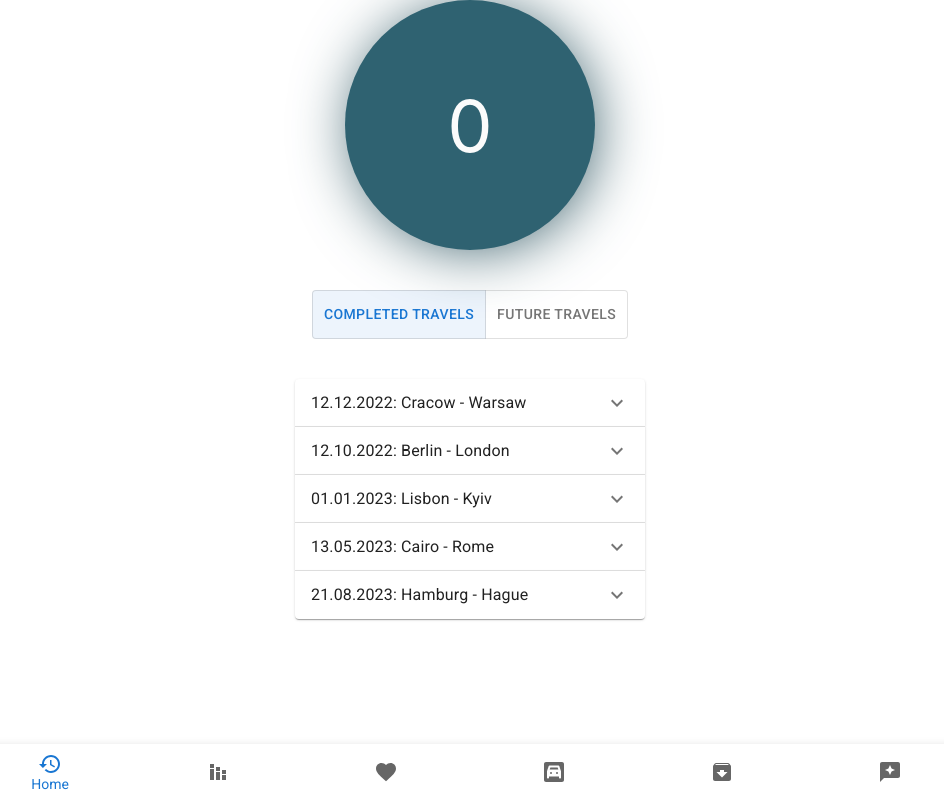
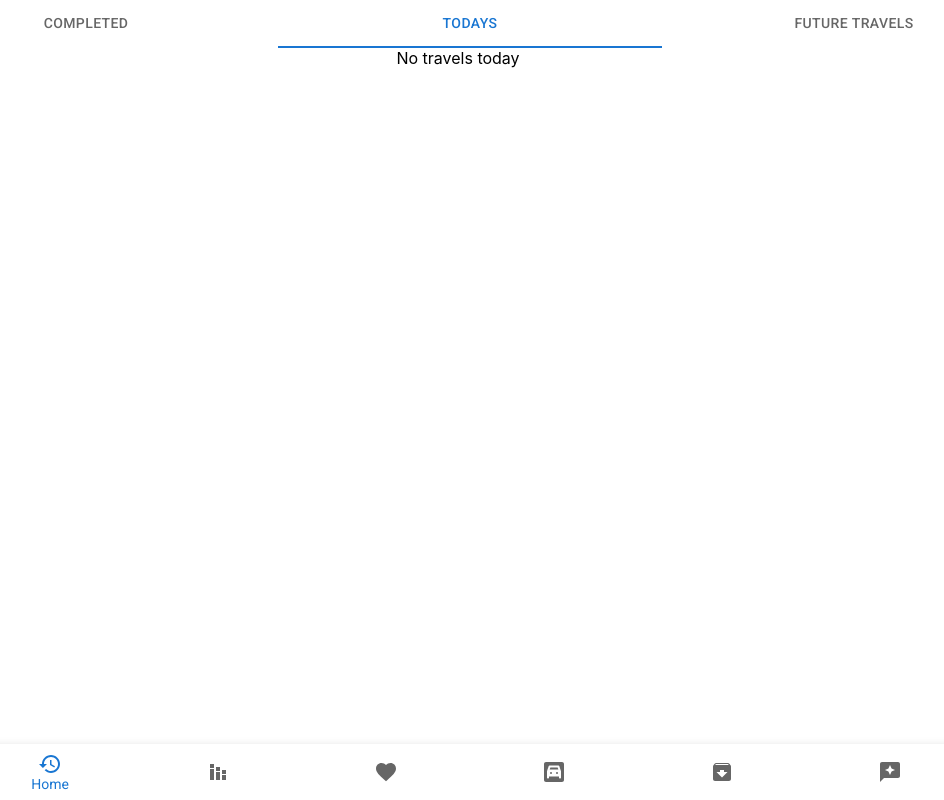
Before and after one commit to polszewsky/no-such-app, a React (Create React App) app: page /travel in a window 1280 px wide. Shown: the whole page, without its empty margins (170-1114 px from the left). Built offline with nearby package versions, Linux system fonts and the light colour scheme.

Commit message:
Changes Travels Components

```diff
--- a/src/pages/home/PointsIndex.js
+++ b/src/pages/home/PointsIndex.js
@@ -47,7 +47,7 @@ export default function PointsIndex({ points = 0, label = "" }) {
                   letterSpacing: "1px",
                 }}
               >
-                TOKENS
+                {label}
               </span>
             </>
           )}
--- a/src/pages/travel/PastAndFutureTravels.js
+++ b/src/pages/travel/PastAndFutureTravels.js
@@ -1,25 +1,41 @@
-import Accordion from '@mui/material/Accordion';
-import AccordionSummary from '@mui/material/AccordionSummary';
-import AccordionDetails from '@mui/material/AccordionDetails';
-import Typography from '@mui/material/Typography';
-import ExpandMoreIcon from '@mui/icons-material/ExpandMore';
+import Accordion from "@mui/material/Accordion";
+import AccordionSummary from "@mui/material/AccordionSummary";
+import AccordionDetails from "@mui/material/AccordionDetails";
+import Typography from "@mui/material/Typography";
+import ExpandMoreIcon from "@mui/icons-material/ExpandMore";
 import { Grid } from "@mui/material";
+import PointsIndex from "../home/PointsIndex";
 
-export default function PastAndFutureTravels({listOfTravels}) {
+export default function PastAndFutureTravels({
+  listOfTravels,
+  showPoints = false,
+}) {
   return (
-        <Grid item spacing={3}>
-            {listOfTravels.travels.map(element => (
-                <Accordion spacing={3} style={{width: "350px"}}>
+    <Grid container item direction="row" spacing={3}>
+      {/** Points Index */}
+      {showPoints && (
+        <Grid item xs>
+          <PointsIndex points={122} label="% emissions" />
+        </Grid>
+      )}
+
+      {/** Tables */}
+      <Grid item xs={12}>
+        {listOfTravels.travels.map((element) => (
+          <Accordion spacing={3}>
             <AccordionSummary
               expandIcon={<ExpandMoreIcon />}
               aria-controls="panel1a-content"
               id="panel1a-header"
             >
-                <Typography item>{element.date}: {element.from} - {element.to}</Typography>
+              <Typography item>
+                {element.date}: {element.from} - {element.to}
+              </Typography>
             </AccordionSummary>
             <AccordionDetails>
               <Typography>
-                    <b>C02: </b>{element.CO2} kg
+                <b>C02: </b>
+                {element.CO2} kg
               </Typography>
               <Typography>
                 <b>Transportation:</b> {element.type}
@@ -28,5 +44,6 @@ export default function PastAndFutureTravels({listOfTravels}) {
           </Accordion>
         ))}
       </Grid>
+    </Grid>
   );
 }
--- a/src/pages/travel/TravelPage.js
+++ b/src/pages/travel/TravelPage.js
@@ -1,34 +1,46 @@
-import * as React from 'react';
-import { Grid } from "@mui/material";
-import PointsIndex from "../../pages/home/PointsIndex"
-import ToggleButton from '@mui/material/ToggleButton';
-import ToggleButtonGroup from '@mui/material/ToggleButtonGroup';
-import pastTravels from './PastTravelJSON'
-import futureTravels from './FutureTravelJSON';
+import * as React from "react";
+import { Grid, Tab, Tabs } from "@mui/material";
+import pastTravels from "./PastTravelJSON";
+import futureTravels from "./FutureTravelJSON";
 import PastAndFutureTravels from "./PastAndFutureTravels";
 
 export default function TravelPage() {
-  const [value, setValue] = React.useState(0);
+  const [currentTab, setValue] = React.useState(1);
 
-  const handleChange = (
-    _event,
-    newValue
-  ) => {
+  const handleChange = (_event, newValue) => {
     setValue(newValue);
   };
 
-  return <Grid container spacing={5} direction="column" alignItems="center" justifyContent="center">
-        <PointsIndex/>
-        <Grid item>
-          <ToggleButtonGroup
-            color="primary"
-            value={value}
-            exclusive
-            onChange={handleChange}>
-              <ToggleButton value={0}>Completed travels</ToggleButton>
-              <ToggleButton value={1}>Future travels</ToggleButton>
-              </ToggleButtonGroup>
+  return (
+    <Grid
+      container
+      direction="column"
+      alignItems="center"
+      justifyContent="center"
+      spacing={3}
+    >
+      <Grid container item direction="row">
+        <Grid item xs={12}>
+          <Tabs
+            value={currentTab}
+            onChange={handleChange}
+            centered
+            variant="fullWidth"
+          >
+            <Tab value={0} label="Completed" />
+            <Tab value={1} label="Todays" />
+            <Tab value={2} label="Future travels" />
+          </Tabs>
         </Grid>
-        {value === 0 ? <PastAndFutureTravels listOfTravels={pastTravels} /> : <PastAndFutureTravels listOfTravels={futureTravels} />}
-  </Grid>;
+      </Grid>
+
+      {currentTab === 0 && (
+        <PastAndFutureTravels listOfTravels={pastTravels} showPoints />
+      )}
+      {currentTab === 1 && <>No travels today</>}
+      {currentTab === 2 && (
+        <PastAndFutureTravels listOfTravels={futureTravels} />
+      )}
+    </Grid>
+  );
 }
```
Also changed, not shown: 2 other files (tests, documents, lock files or other folders). Lines whose indentation alone changed are shown as unchanged.
